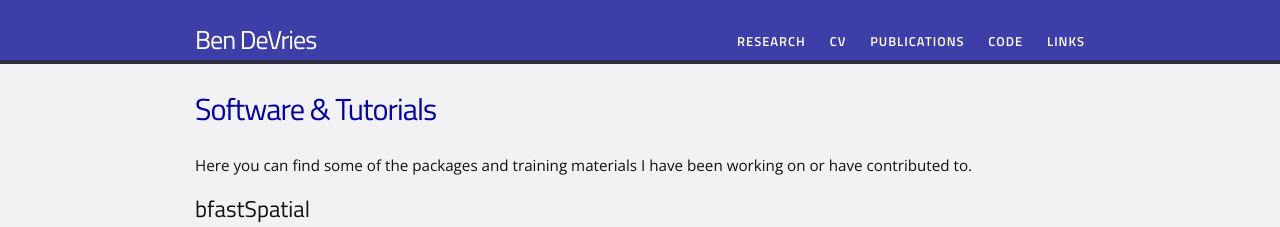
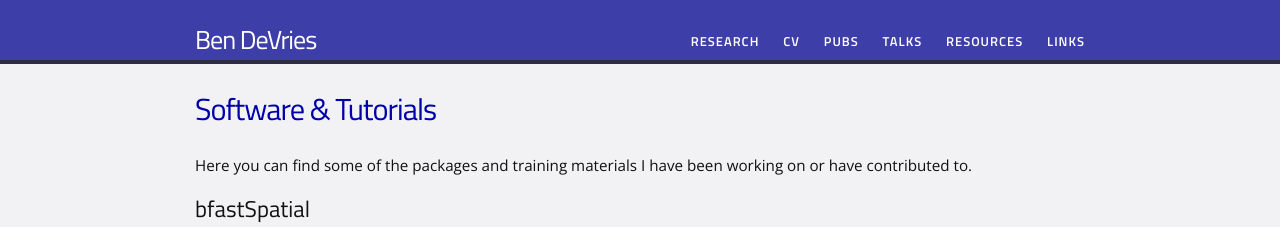
Before and after one commit to bendv/bendv.github.io, a Jekyll site: the page built from resources.md, in a window 1280 px wide. Shown: the top 227 px of the page. Built offline with Jekyll 4.4.1, drawn with Linux system fonts in a browser that asks for light colours.

Commit message:
add talks

```diff
--- a/_data/menu.yml
+++ b/_data/menu.yml
@@ -4,11 +4,14 @@
 - title: "CV"
   href: "/cv/"
 
-- title: "Publications"
+- title: "Pubs"
   href: "/publications/"
 
-- title: "Code"
-  href: "/code/"
+- title: "Talks"
+  href: "/talks/"
+
+- title: "Resources"
+  href: "/resources/"
 
 - title: "Links"
   href: "/links/"
--- a/code.md
+++ b/resources.md
@@ -1,7 +1,7 @@
 ---
 layout: page
 title: Software & Tutorials
-permalink: /code/
+permalink: /resources/
 ---
 
 Here you can find some of the packages and training materials I have been working on or have contributed to.
```
Also changed, not shown: talks.md (added, +17 -0 lines), 1 other file.
